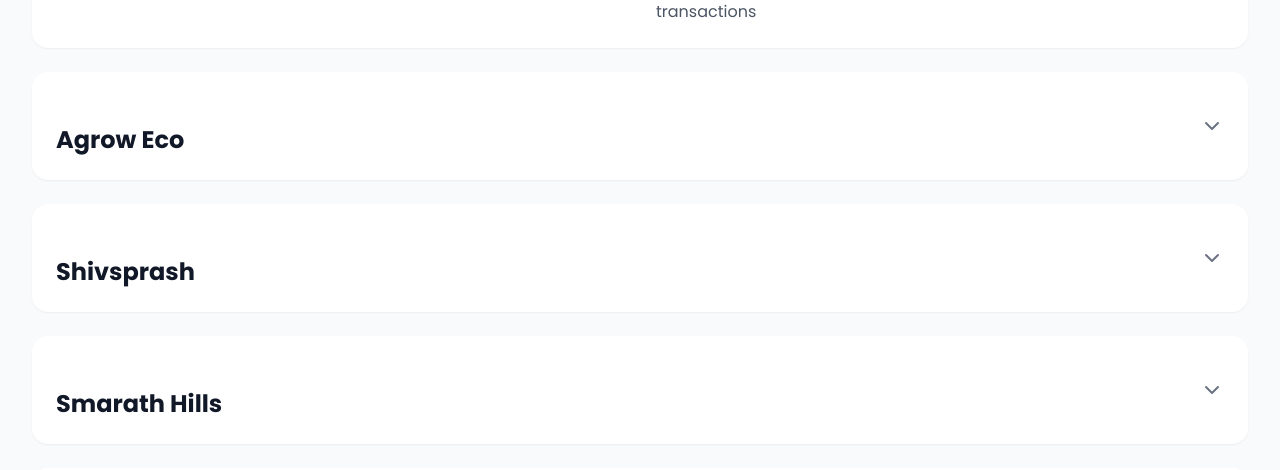
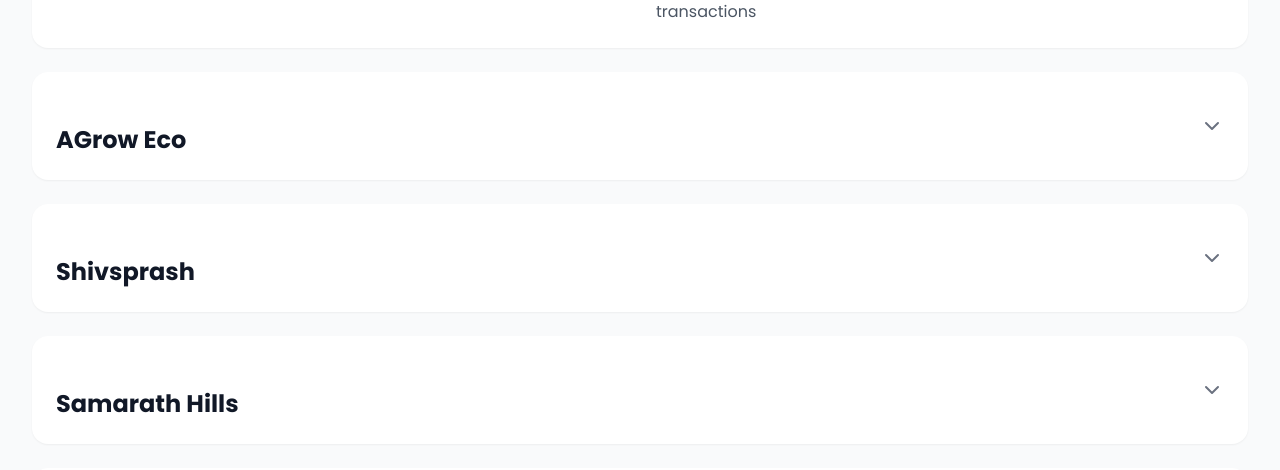
Before and after one commit to nex2link/Athiya-Group, a React (Vite) app: page /project in a window 1280 px wide. Shown: the part 1209-1679 px from the top of the page. Built offline with nearby package versions, Linux system fonts and the light colour scheme.

Commit message:
Update ProjectSection.jsx

```diff
--- a/src/components/ProjectSection.jsx
+++ b/src/components/ProjectSection.jsx
@@ -67,7 +67,7 @@
     },
     {
       id: 2,
-      title: "Agrow Eco",
+      title: "AGrow Eco",
       type: "Residential Plot",
       rating: "4.5",
       mainImage: agroimg2,
@@ -132,7 +132,7 @@
 
     {
       id: 4,
-      title: "Smarath Hills",
+      title: "Samarath Hills",
       type: "Residential Plot",
       rating: "4.5",
       mainImage: samimg1,
```
